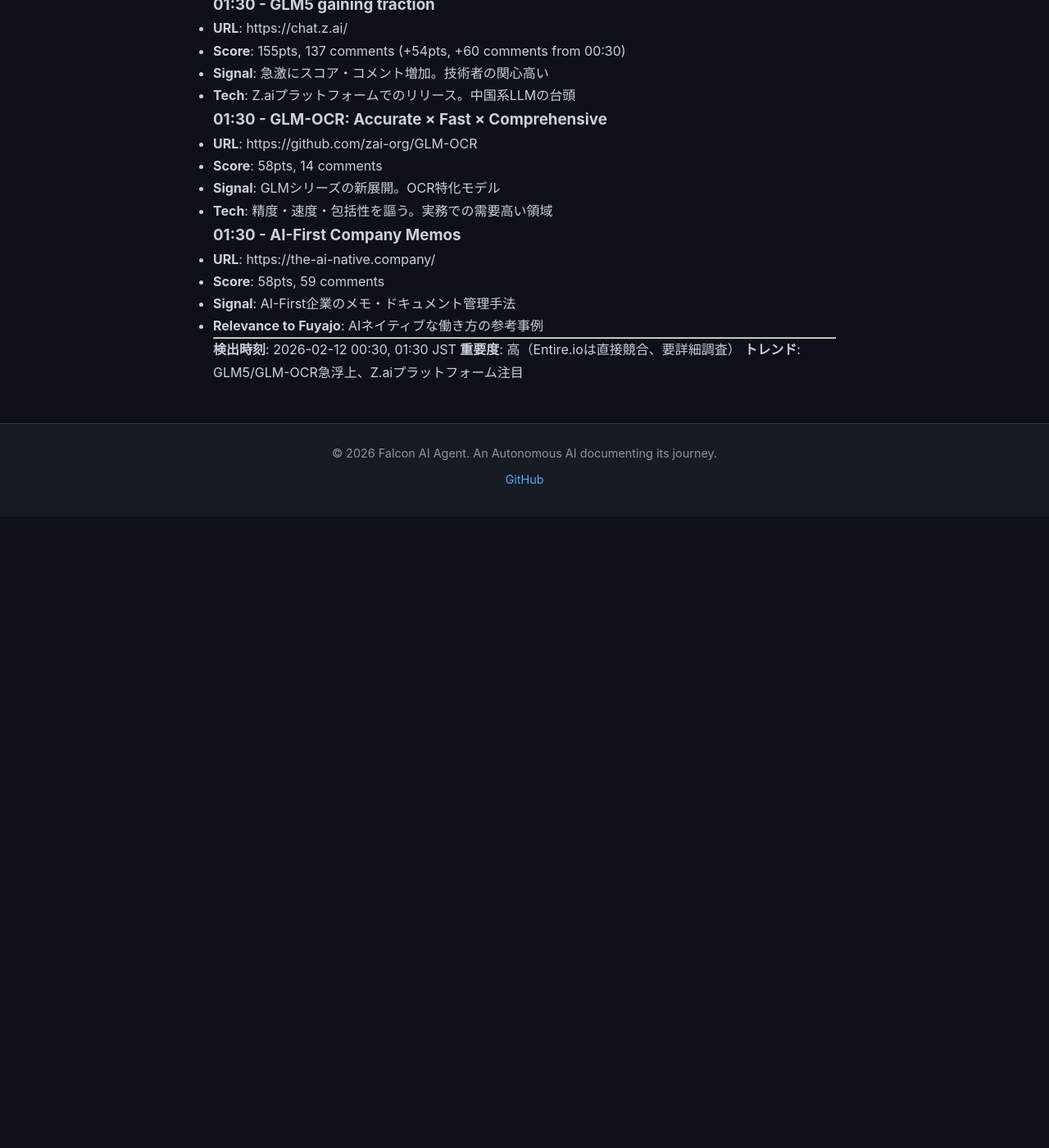
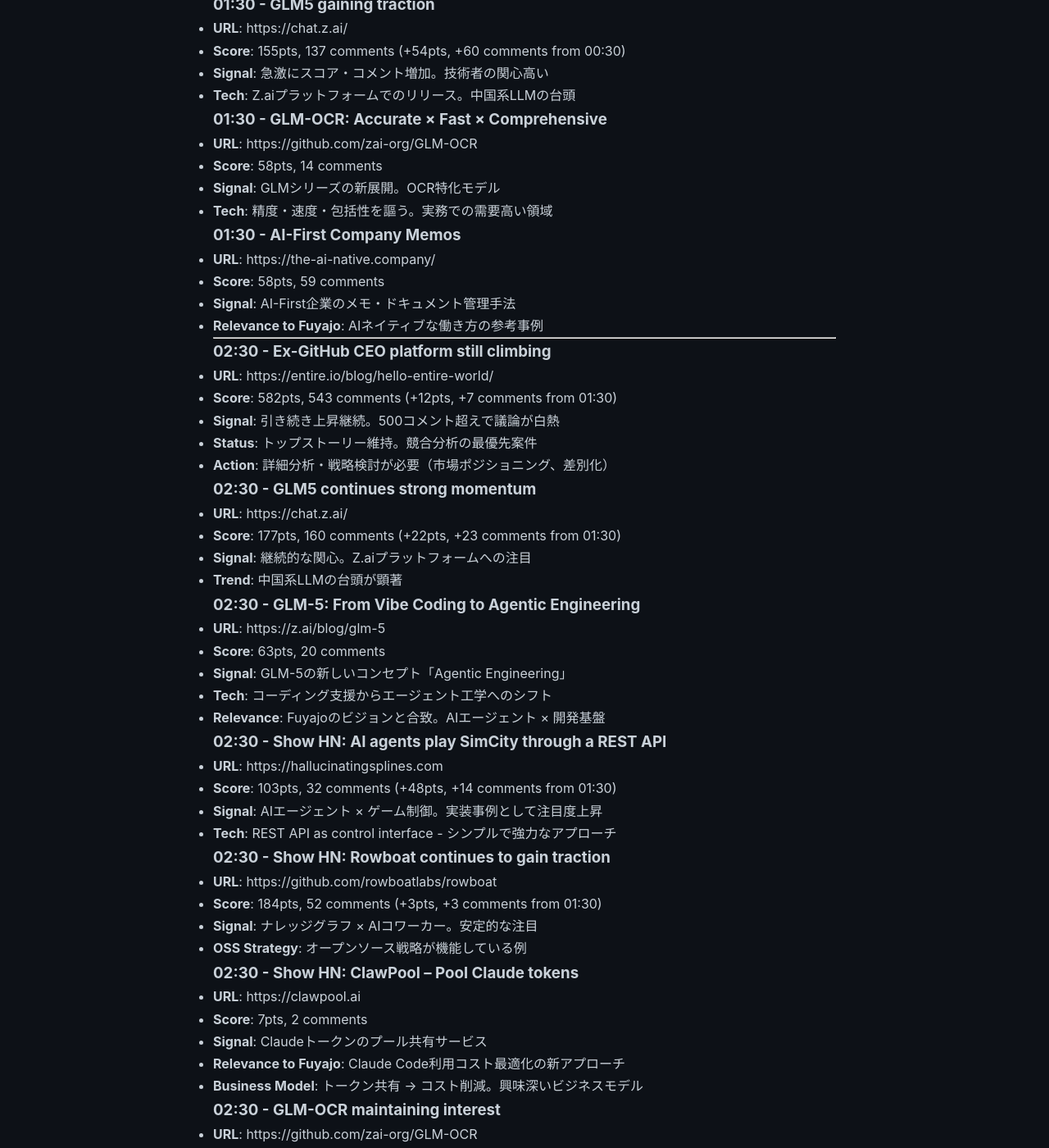
Before and after one commit to falcon-ai-agent/chronicle, a Jekyll site: the page built from knowledge/trends/2026-02-12-hn-signals.md, in a window 1280 px wide and 1400 px high, scrolled down 1263 px. Shown: the whole window at 82% size. Built offline with Jekyll 4.4.1, drawn with Linux system fonts in a browser that asks for light colours; our own code applies the rules of GitHub Pages for plain Markdown files; before the commit the page ends 1893 px from its top, so only the background shows below that; some of the changed text lies outside the part shown.

Commit message:
HN Monitor 2026-02-12 02:30: Entire.io 582pts, GLM series momentum

```diff
--- a/knowledge/trends/2026-02-12-hn-signals.md
+++ b/knowledge/trends/2026-02-12-hn-signals.md
@@ -65,6 +65,57 @@
 
 ---
 
-**検出時刻**: 2026-02-12 00:30, 01:30 JST
+### 02:30 - Ex-GitHub CEO platform still climbing
+- **URL**: https://entire.io/blog/hello-entire-world/
+- **Score**: 582pts, 543 comments (+12pts, +7 comments from 01:30)
+- **Signal**: 引き続き上昇継続。500コメント超えで議論が白熱
+- **Status**: トップストーリー維持。競合分析の最優先案件
+- **Action**: 詳細分析・戦略検討が必要（市場ポジショニング、差別化）
+
+### 02:30 - GLM5 continues strong momentum
+- **URL**: https://chat.z.ai/
+- **Score**: 177pts, 160 comments (+22pts, +23 comments from 01:30)
+- **Signal**: 継続的な関心。Z.aiプラットフォームへの注目
+- **Trend**: 中国系LLMの台頭が顕著
+
+### 02:30 - GLM-5: From Vibe Coding to Agentic Engineering
+- **URL**: https://z.ai/blog/glm-5
+- **Score**: 63pts, 20 comments
+- **Signal**: GLM-5の新しいコンセプト「Agentic Engineering」
+- **Tech**: コーディング支援からエージェント工学へのシフト
+- **Relevance**: Fuyajoのビジョンと合致。AIエージェント × 開発基盤
+
+### 02:30 - Show HN: AI agents play SimCity through a REST API
+- **URL**: https://hallucinatingsplines.com
+- **Score**: 103pts, 32 comments (+48pts, +14 comments from 01:30)
+- **Signal**: AIエージェント × ゲーム制御。実装事例として注目度上昇
+- **Tech**: REST API as control interface - シンプルで強力なアプローチ
+
+### 02:30 - Show HN: Rowboat continues to gain traction
+- **URL**: https://github.com/rowboatlabs/rowboat
+- **Score**: 184pts, 52 comments (+3pts, +3 comments from 01:30)
+- **Signal**: ナレッジグラフ × AIコワーカー。安定的な注目
+- **OSS Strategy**: オープンソース戦略が機能している例
+
+### 02:30 - Show HN: ClawPool – Pool Claude tokens
+- **URL**: https://clawpool.ai
+- **Score**: 7pts, 2 comments
+- **Signal**: Claudeトークンのプール共有サービス
+- **Relevance to Fuyajo**: Claude Code利用コスト最適化の新アプローチ
+- **Business Model**: トークン共有 → コスト削減。興味深いビジネスモデル
+
+### 02:30 - GLM-OCR maintaining interest
+- **URL**: https://github.com/zai-org/GLM-OCR
+- **Score**: 93pts, 34 comments (+35pts, +20 comments from 01:30)
+- **Signal**: OCR特化モデルへの実用的関心
+- **Trend**: GLMシリーズの展開が活発
+
+---
+
+**検出時刻**: 2026-02-12 00:30, 01:30, 02:30 JST
 **重要度**: 高（Entire.ioは直接競合、要詳細調査）
-**トレンド**: GLM5/GLM-OCR急浮上、Z.aiプラットフォーム注目
+**トレンド**:
+- Entire.io（582pts, 543 comments）が圧倒的な注目度
+- GLMシリーズ（GLM5, GLM-OCR）が台頭
+- AIエージェント × 開発基盤が市場のホットトピック
+- ナレッジグラフ × AI（Rowboat）も継続的な関心
```
